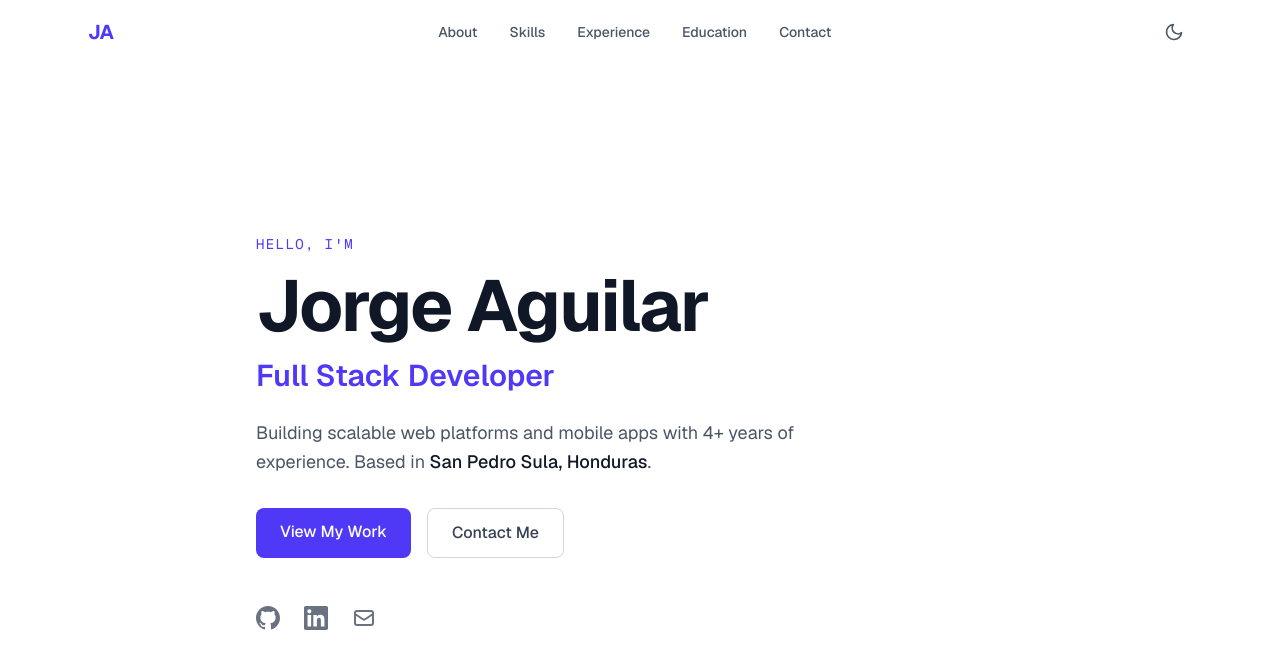
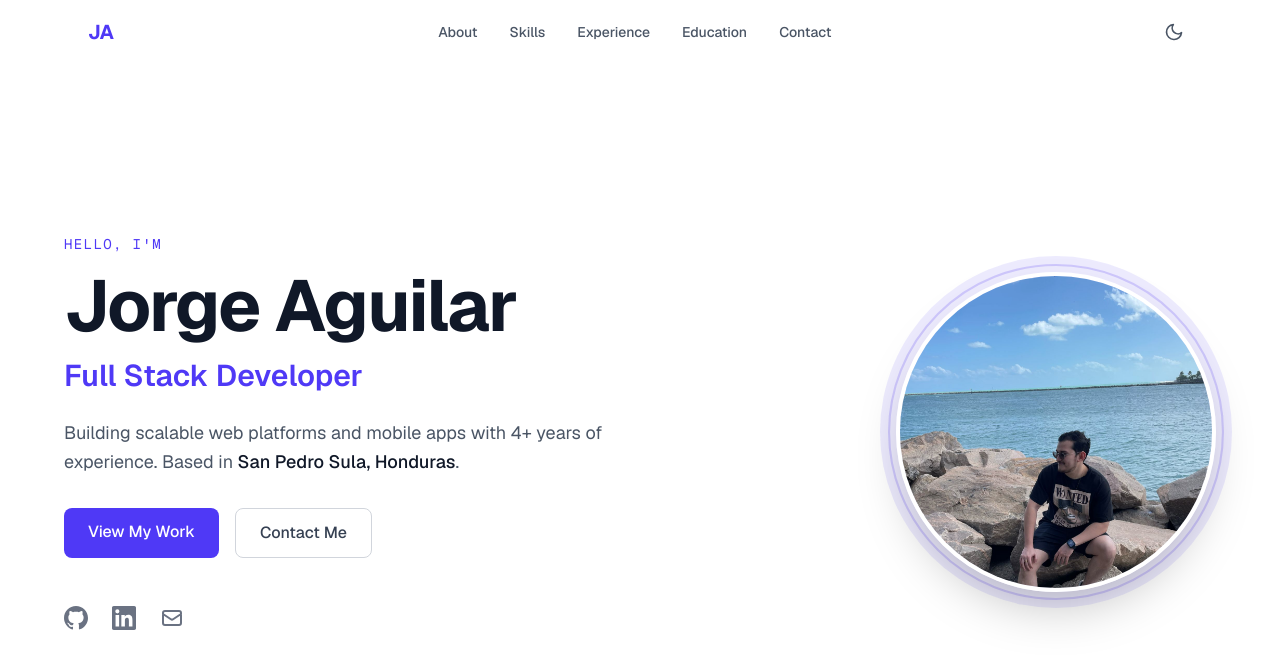
Before and after one commit to georgeaguilar/my-portfolio, a Next.js app: page / in a window 1280 px wide. Shown: the top 668 px of the page. Built offline with nearby package versions, Linux system fonts and the light colour scheme.

Commit message:
feat: add profile photo to Hero section

```diff
--- a/src/components/Hero.tsx
+++ b/src/components/Hero.tsx
@@ -1,7 +1,11 @@
+import Image from "next/image";
+
 export default function Hero() {
   return (
-    <section className="min-h-screen flex items-center justify-center px-6 pt-16">
-      <div className="max-w-3xl w-full">
+    <section className="min-h-screen flex items-center px-6 pt-16">
+      <div className="max-w-6xl mx-auto w-full grid grid-cols-1 lg:grid-cols-2 gap-12 items-center py-20">
+        {/* Text */}
+        <div>
           <p className="text-sm font-mono text-indigo-600 dark:text-indigo-400 mb-4 tracking-widest uppercase">
             Hello, I&apos;m
           </p>
@@ -72,6 +76,26 @@ export default function Hero() {
             </a>
           </div>
         </div>
+
+        {/* Photo */}
+        <div className="flex justify-center lg:justify-end">
+          <div className="relative">
+            {/* Decorative ring */}
+            <div className="absolute inset-0 rounded-full bg-indigo-600/10 dark:bg-indigo-400/10 scale-110" />
+            <div className="absolute inset-0 rounded-full border-2 border-indigo-600/20 dark:border-indigo-400/20 scale-105" />
+
+            <div className="relative w-64 h-64 sm:w-80 sm:h-80 rounded-full overflow-hidden border-4 border-white dark:border-gray-800 shadow-2xl">
+              <Image
+                src="/profile.JPG"
+                alt="Jorge Aguilar"
+                fill
+                className="object-cover object-top"
+                priority
+              />
+            </div>
+          </div>
+        </div>
+      </div>
     </section>
   );
 }
```
Also changed, not shown: public/profile.JPG (added). Lines whose indentation alone changed are shown as unchanged.
